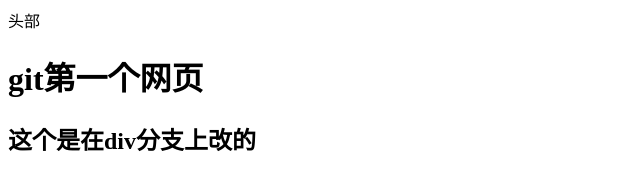
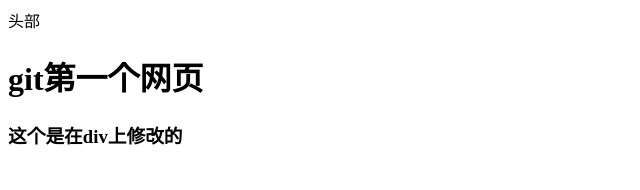
Before and after one commit to 572670503/icookie, a plain HTML site: page index.html in a window 1280 px wide. Shown: the whole page, without its empty margins (0-640 px from the left). Drawn offline with Linux system fonts and the light colour scheme.

Commit message:
修改了div分支

```diff
--- a/index.html
+++ b/index.html
@@ -10,6 +10,6 @@
 <body>
    <header>头部</header>
    <h1>git第一个网页</h1>
-   <h2>这个是在div分支上改的</h2>
+   <h3>这个是在div上修改的</h3>
 </body>
 </html>
```
